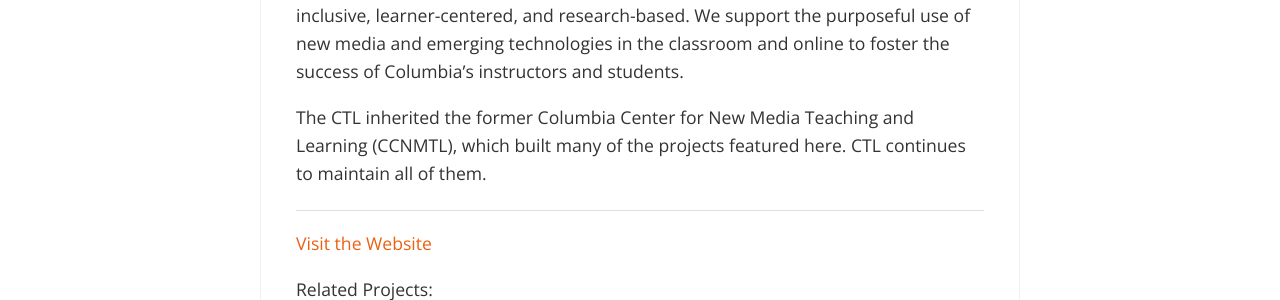
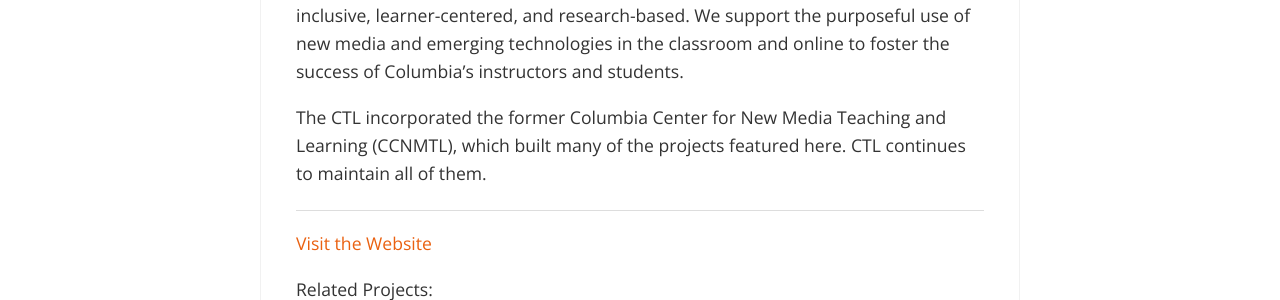
Before and after one commit to cul/dlst-dh, a Jekyll site: the page built from _teams/ctl.md, in a window 1280 px wide. Shown: the part 659-959 px from the top of the page. Built offline with Jekyll 4.4.1, drawn with Linux system fonts in a browser that asks for light colours; nearby versions of some CDN libraries.

Commit message:
added CTL changes suggested by Mark P

```diff
--- a/_teams/ctl.md
+++ b/_teams/ctl.md
@@ -21,4 +21,4 @@ The Center for Teaching and Learning (CTL) partners with faculty, students, and
 
 The CTL understands teaching as a critical practice, driven by inquiry, experimentation, reflection, and collaboration. We promote pedagogy that is inclusive, learner-centered, and research-based. We support the purposeful use of new media and emerging technologies in the classroom and online to foster the success of Columbia’s instructors and students.
 
-The CTL inherited the former Columbia Center for New Media Teaching and Learning (CCNMTL), which built many of the projects featured here. CTL continues to maintain all of them.
+The CTL incorporated the former Columbia Center for New Media Teaching and Learning (CCNMTL), which built many of the projects featured here. CTL continues to maintain all of them.
```
Also changed, not shown: _people/mphillipson.md (+1 -1 lines).
